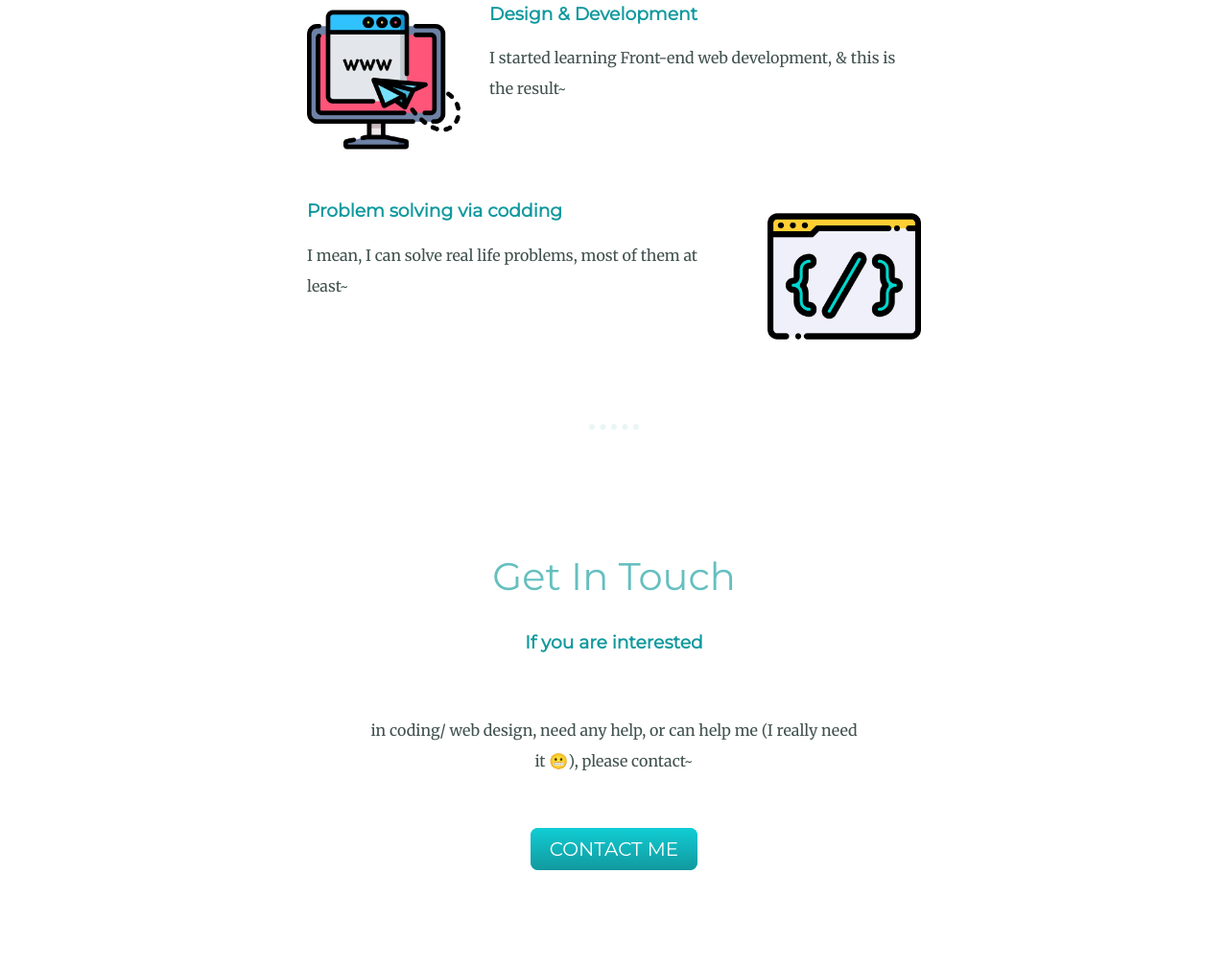
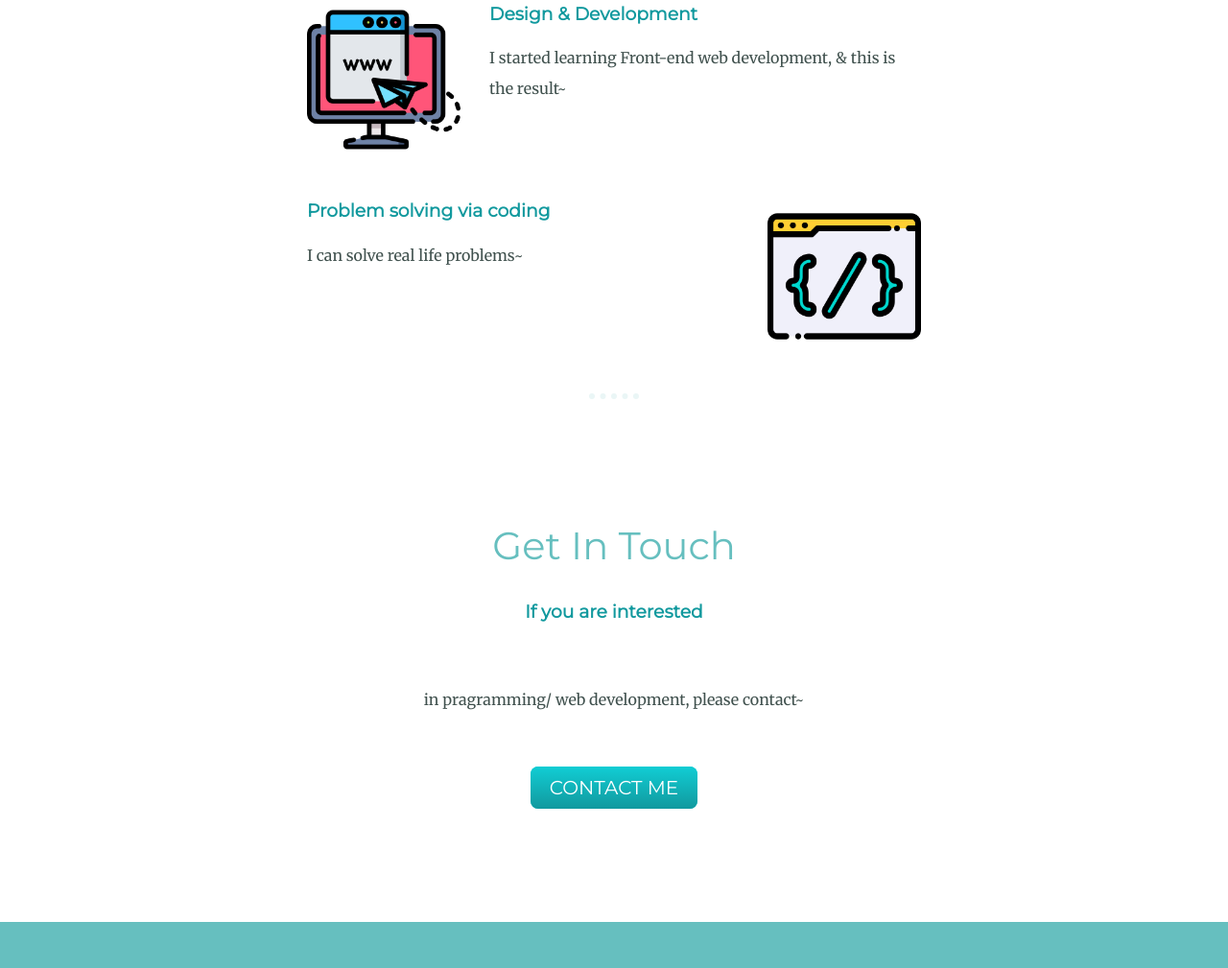
Before and after one commit to Tushar-1402/CSS---My-Site, a plain HTML site: page index.html in a window 1280 px wide. Shown: the part 1678-2687 px from the top of the page at 96% size. Drawn offline with Linux system fonts and the light colour scheme.

Commit message:
Updated spellings

```diff
--- a/index.html
+++ b/index.html
@@ -15,7 +15,7 @@
     <div class="top-container">
         <img class="top-cloud" src="images/cloud.png" alt="cloud-img">
         <h1>I'm Tushar.</h1>
-        <h2>a <span class="pro">pro</span>grammer.</h2>
+        <h2>a Front-End web Developer~</h2>
         <img class="bottom-cloud" src="images/cloud.png" alt="cloud-img">
         <img src="images/mountain.png" alt="mountain-img">
     </div>
@@ -24,7 +24,7 @@
         <div class="profile">
           <img class="profile-pic" src="images/IMG_20200827_122503-modified.png" alt="profile-pic">
           <h2>Hello there</h2>
-          <p class="intro">I'm a web developer, and also a software developer (Still doin DSA😭).</p>
+          <p class="intro">I'm a web developer, and also a software developer (working with algorithms everyday~).</p>
         </div>
         <hr>
         <div class="skills">
@@ -36,8 +36,8 @@
           </div>
           <div class="skill-row">
             <img class="coding-img" src="images/coding.png" alt="coding-img">
-            <h3>Problem solving via codding</h3>
-            <p>I mean, I can solve real life problems, most of them at least~</p>
+            <h3>Problem solving via coding</h3>
+            <p>I can solve real life problems~</p>
           </div>
         </div>
         <hr>
@@ -45,7 +45,7 @@
           <h2>Get In Touch</h2>
           <h3>If you are interested</h3>
           <p class="end-description">
-            in coding/ web design, need any help, or can help me (I really need it 😬), please contact~
+            in pragramming/ web development, please contact~
           </p>
           <a class="btn" href="mailto:tushardaryanani2001@gmail.com">CONTACT ME</a>
         </div>
```
